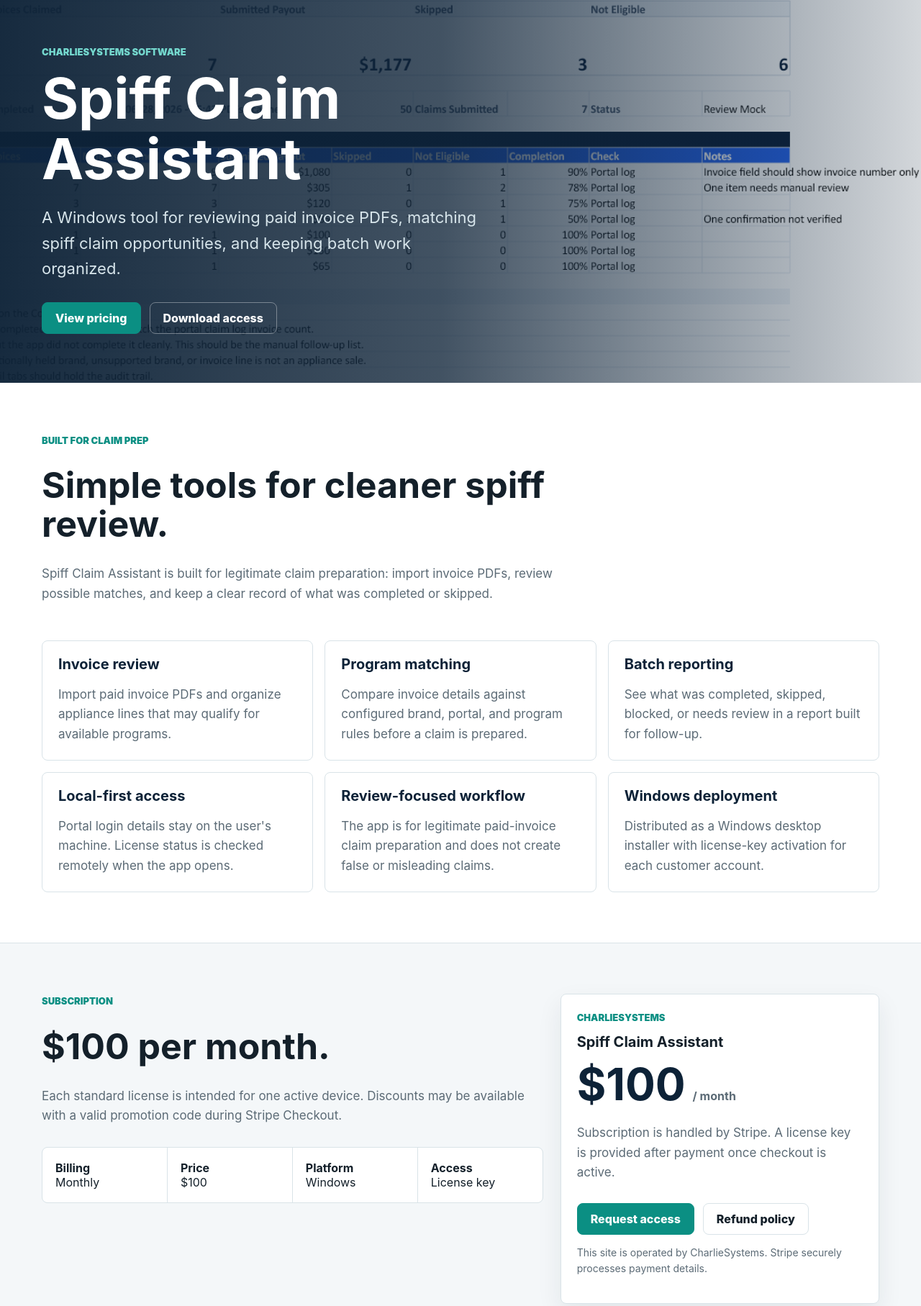
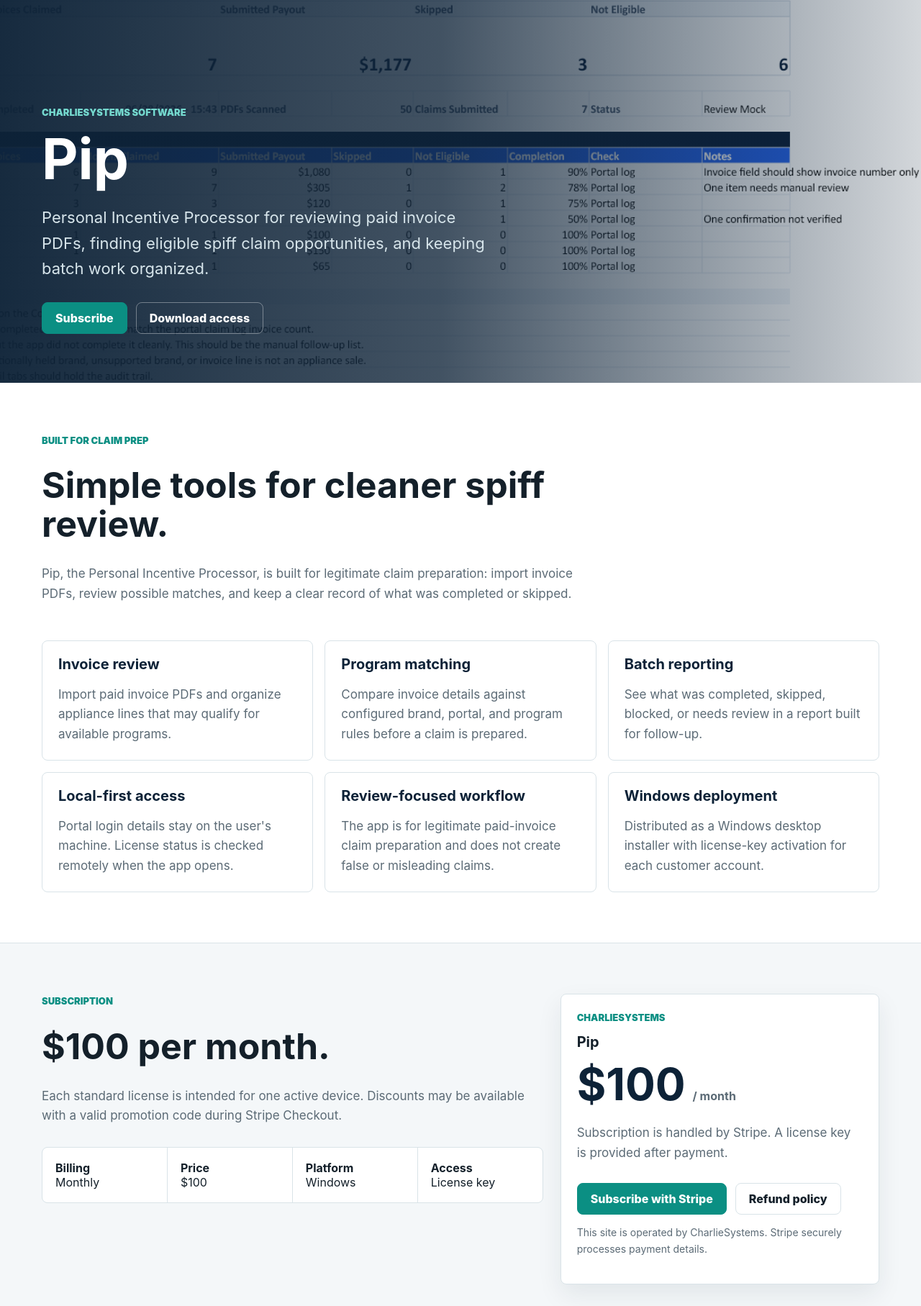
Before and after one commit to shaunscinto/spiff-claim-assistant-site, a plain HTML site: page index.html in a window 1280 px wide. Shown: the part 191-2006 px from the top of the page at 72% size. Drawn offline with Linux system fonts and the light colour scheme.

Commit message:
Point site to hosted license checkout

```diff
--- a/index.html
+++ b/index.html
@@ -3,14 +3,14 @@
 <head>
   <meta charset="utf-8">
   <meta name="viewport" content="width=device-width, initial-scale=1">
-  <meta name="description" content="Spiff Claim Assistant is a Windows desktop tool from CharlieSystems for reviewing eligible appliance spiff claim opportunities from paid invoice PDFs.">
-  <title>Spiff Claim Assistant | CharlieSystems</title>
+  <meta name="description" content="Pip, the Personal Incentive Processor, is a Windows desktop tool from CharlieSystems for reviewing eligible appliance spiff claim opportunities from paid invoice PDFs.">
+  <title>Pip | CharlieSystems</title>
   <link rel="icon" href="favicon.svg" type="image/svg+xml">
   <link rel="stylesheet" href="assets/styles.css">
 </head>
 <body>
   <header class="site-header">
-    <a class="brand" href="index.html" aria-label="Spiff Claim Assistant home">
+    <a class="brand" href="index.html" aria-label="Pip home">
       <span class="brand-mark">CS</span>
       <span>CharlieSystems</span>
     </a>
@@ -19,7 +19,7 @@
       <a href="#pricing">Pricing</a>
       <a href="download.html">Download</a>
       <a href="support.html">Support</a>
-      <a class="button" href="#pricing">View pricing</a>
+      <a class="button" href="https://spiff-license-prod.jollydesert-2af4bbca.westus2.azurecontainerapps.io/buy">Subscribe</a>
     </nav>
   </header>
 
@@ -27,11 +27,11 @@
     <section class="hero">
       <div class="hero-inner">
         <p class="eyebrow">CharlieSystems software</p>
-        <h1>Spiff Claim Assistant</h1>
-        <p class="hero-copy">A Windows tool for reviewing paid invoice PDFs, matching spiff claim opportunities, and keeping batch work organized.</p>
+        <h1>Pip</h1>
+        <p class="hero-copy">Personal Incentive Processor for reviewing paid invoice PDFs, finding eligible spiff claim opportunities, and keeping batch work organized.</p>
         <div class="hero-actions">
-          <a class="button" href="#pricing">View pricing</a>
-          <a class="button secondary" href="download.html">Download access</a>
+          <a class="button" href="https://spiff-license-prod.jollydesert-2af4bbca.westus2.azurecontainerapps.io/buy">Subscribe</a>
+          <a class="button secondary" href="https://spiff-license-prod.jollydesert-2af4bbca.westus2.azurecontainerapps.io/download">Download access</a>
         </div>
       </div>
     </section>
@@ -40,7 +40,7 @@
       <div class="section-heading">
         <p class="eyebrow">Built for claim prep</p>
         <h2>Simple tools for cleaner spiff review.</h2>
-        <p>Spiff Claim Assistant is built for legitimate claim preparation: import invoice PDFs, review possible matches, and keep a clear record of what was completed or skipped.</p>
+        <p>Pip, the Personal Incentive Processor, is built for legitimate claim preparation: import invoice PDFs, review possible matches, and keep a clear record of what was completed or skipped.</p>
       </div>
       <div class="feature-grid">
         <div class="feature">
@@ -85,11 +85,11 @@
         </div>
         <aside class="price-panel">
           <p class="eyebrow">CharlieSystems</p>
-          <h3>Spiff Claim Assistant</h3>
+          <h3>Pip</h3>
           <div class="price"><strong>$100</strong><span>/ month</span></div>
-          <p>Subscription is handled by Stripe. A license key is provided after payment once checkout is active.</p>
+          <p>Subscription is handled by Stripe. A license key is provided after payment.</p>
           <div class="action-row">
-            <a class="button" href="support.html">Request access</a>
+            <a class="button" href="https://spiff-license-prod.jollydesert-2af4bbca.westus2.azurecontainerapps.io/buy">Subscribe with Stripe</a>
             <a class="button secondary" href="refund.html">Refund policy</a>
           </div>
           <p class="fine-print">This site is operated by CharlieSystems. Stripe securely processes payment details.</p>
@@ -112,7 +112,7 @@
   </main>
 
   <footer class="footer">
-    <span>&copy; 2026 CharlieSystems. Spiff Claim Assistant.</span>
+    <span>&copy; 2026 CharlieSystems. Pip.</span>
     <nav aria-label="Footer navigation">
       <a href="support.html">Support</a>
       <a href="privacy.html">Privacy</a>
```
Also changed, not shown: download.html (+6 -6 lines), privacy.html (+2 -2 lines), refund.html (+2 -2 lines), support.html (+1 -1 lines), terms.html (+3 -3 lines), 1 other file.
